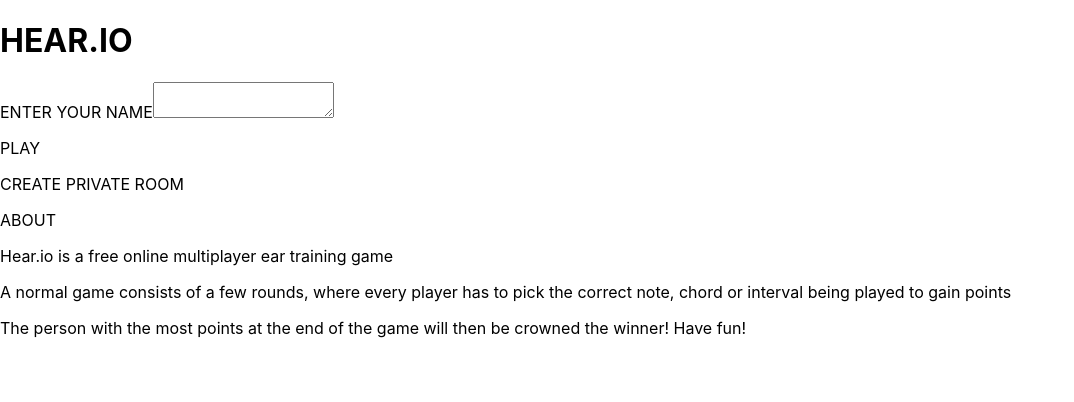
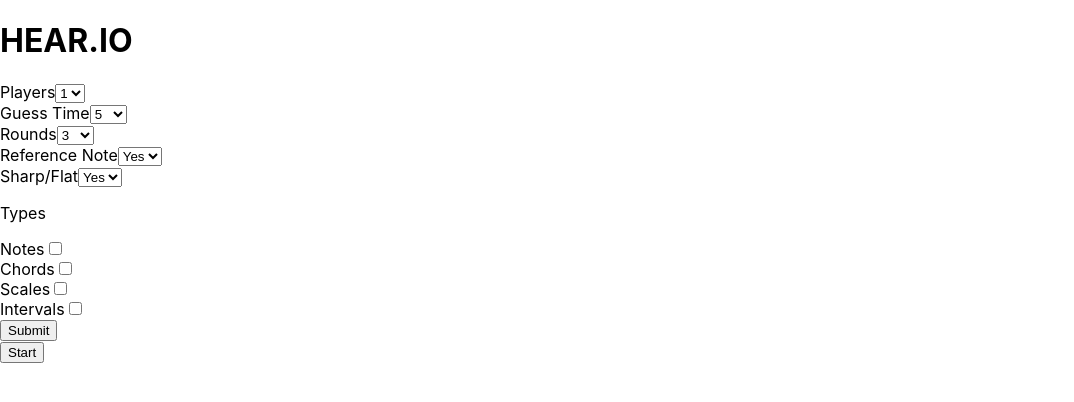
Before and after one commit to danielkpho/heario-client, a React (Create React App) app in the folder fyp/frontend/: page /lobby in a window 1280 px wide. Shown: the top 402 px of the page, without its empty margins (0-1074 px from the left). Built offline with nearby package versions, Linux system fonts and the light colour scheme.

Commit message:
Added Game page

```diff
--- a/fyp/frontend/src/App.js
+++ b/fyp/frontend/src/App.js
@@ -1,12 +1,11 @@
 import React from 'react';
-import { BrowserRouter as Routes, Route, Router } from 'react-router-dom';
-import MyPage from './pages/MyPage';
+import { Paths } from './Routes';
 
 function App() {
   return (
     <div>
       <h1>HEAR.IO</h1>
-      <MyPage />
+      <Paths />
     </div>
   );
 }
--- /dev/null
+++ b/fyp/frontend/src/Routes.js
@@ -0,0 +1,19 @@
+import { BrowserRouter as Router, Routes, Route } from "react-router-dom";
+import Lobby from "./pages/Lobby";
+import MyPage from "./pages/MyPage";
+import Game from "./pages/Game";
+
+export const Paths = () => {
+    return (
+        <Router>
+            <Routes>
+                <Route path="/lobby" element={<Lobby />}>
+                </Route>
+                <Route path="/about" element={<MyPage />}>
+                </Route>
+                <Route path="/game" element={<Game />}>
+                </Route>
+            </Routes>
+        </Router>
+    )
+}
--- /dev/null
+++ b/fyp/frontend/src/pages/Game.js
@@ -0,0 +1,17 @@
+import { React } from 'react';
+import { SplendidGrandPiano } from 'smplr';
+
+
+const Game = () => {
+    const AudioContext = window.AudioContext || window.webkitAudioContext;
+    const context = new AudioContext();
+    const piano = new SplendidGrandPiano(context);
+    piano.start({ note: "C4", velocity: 80, time: 5, duration: 1 });
+    return (
+        <div>
+
+        </div>
+    );
+}
+
+export default Game;
--- a/fyp/frontend/src/pages/Lobby.js
+++ b/fyp/frontend/src/pages/Lobby.js
@@ -1,12 +1,106 @@
-import React from 'react';
+// import React from 'react';
 
-const Lobby = () => {
+// const Lobby = () => {
+//   return (
+//     <div>
+//       <h2>Lobby Page</h2>
+//       {/* Add content for the About page here */}
+//     </div>
+//   );
+// };
+
+// export default Lobby;
+
+import React, { useState } from 'react';
+
+const GameForm = () => {
+  const [formData, setFormData] = useState({
+    players: '1',
+    guessTime: '5',
+    rounds: '3',
+    referenceNote: 'yes',
+    sharpFlat: 'yes',
+    notes: false,
+    chords: false,
+    scales: false,
+    intervals: false,
+  });
+
+  const handleInputChange = (e) => {
+    const { name, value, type, checked } = e.target;
+    setFormData((prevData) => ({
+      ...prevData,
+      [name]: type === 'checkbox' ? checked : value,
+    }));
+  };
+
+  const handleSubmit = (e) => {
+    e.preventDefault();
+    // Process the form data as needed (e.g., send it to the server)
+    console.log('Form Data:', formData);
+  };
+
+  const handleStartClick = () => {
+    // Handle the Start button click event
+    console.log('Start button clicked');
+  };
+
   return (
     <div>
-      <h2>Lobby Page</h2>
-      {/* Add content for the About page here */}
+      <form onSubmit={handleSubmit}>
+        <label htmlFor="players">Players</label>
+        <select name="players" id="players" value={formData.players} onChange={handleInputChange}>
+          <option value="1">1</option>
+          <option value="2">2</option>
+          <option value="3">3</option>
+          <option value="4">4</option>
+        </select>
+        <br />
+        <label htmlFor="guessTime">Guess Time</label>
+        <select name="guessTime" id="guessTime" value={formData.guessTime} onChange={handleInputChange}>
+          <option value="5">5</option>
+          <option value="10">10</option>
+          <option value="15">15</option>
+        </select>
+        <br />
+        <label htmlFor="rounds">Rounds</label>
+        <select name="rounds" id="rounds" value={formData.rounds} onChange={handleInputChange}>
+          <option value="3">3</option>
+          <option value="5">5</option>
+          <option value="10">10</option>
+        </select>
+        <br />
+        <label htmlFor="referenceNote">Reference Note</label>
+        <select name="referenceNote" id="referenceNote" value={formData.referenceNote} onChange={handleInputChange}>
+          <option value="yes">Yes</option>
+          <option value="no">No</option>
+        </select>
+        <br />
+        <label htmlFor="sharpFlat">Sharp/Flat</label>
+        <select name="sharpFlat" id="sharpFlat" value={formData.sharpFlat} onChange={handleInputChange}>
+          <option value="yes">Yes</option>
+          <option value="no">No</option>
+        </select>
+        <br />
+        <p>Types</p>
+        <label htmlFor="notes">Notes</label>
+        <input type="checkbox" name="notes" id="notes" checked={formData.notes} onChange={handleInputChange} />
+        <br />
+        <label htmlFor="chords">Chords</label>
+        <input type="checkbox" name="chords" id="chords" checked={formData.chords} onChange={handleInputChange} />
+        <br />
+        <label htmlFor="scales">Scales</label>
+        <input type="checkbox" name="scales" id="scales" checked={formData.scales} onChange={handleInputChange} />
+        <br />
+        <label htmlFor="intervals">Intervals</label>
+        <input type="checkbox" name="intervals" id="intervals" checked={formData.intervals} onChange={handleInputChange} />
+        <br />
+        <input type="submit" value="Submit" />
+      </form>
+
+      <button onClick={handleStartClick}>Start</button>
     </div>
   );
 };
 
-export default Lobby;
+export default GameForm;
--- a/fyp/frontend/src/pages/MyPage.js
+++ b/fyp/frontend/src/pages/MyPage.js
@@ -15,6 +15,6 @@ const MyPage = () => {
         <p>The person with the most points at the end of the game will then be crowned the winner! Have fun!</p>
     </div>
   );
-};
+  }
 
 export default MyPage;
```
